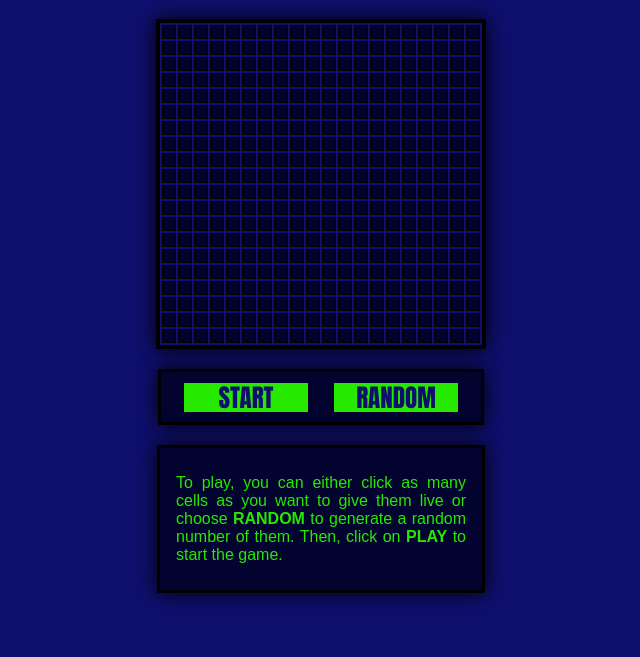
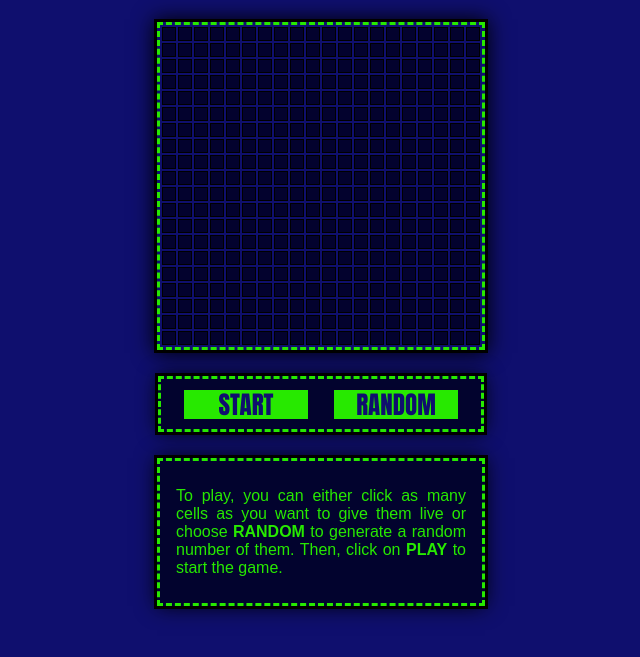
Before and after one commit to alejandromachin/202201-W2CW-alejandro-rodriguez-, a website: page index.html in a window 1280 px wide. Shown: the part 89-746 px from the top of the page, without its empty margins (319-959 px from the left). Drawn offline with Linux system fonts and the light colour scheme.

Commit message:
added dashed outline to html elements

```diff
--- a/index.html
+++ b/index.html
@@ -14,8 +14,11 @@
       <img class="header_image" src="images/HEADER.png" alt="logo" />
       <!-- <h1>GAMEofLIFE</h1> -->
     </header>
+
     <main class="main-panel">
       <section class="board"></section>
+
+      <div class="border">
         <div class="control-panel">
           <div class="play">
             <button id="start" class="control-panel__button">START</button>
@@ -25,13 +28,16 @@
             <button class="control-panel__button">RESTART</button>
           </div>
         </div>
+      </div>
+      <div class="border">
         <div class="instructions">
           <p>
             To play, you can either click as many cells as you want to give them
-          live or choose <span class="strong">RANDOM</span> to generate a random
-          number of them. Then, click on <span class="strong">PLAY</span> to
-          start the game.
+            live or choose <span class="strong">RANDOM</span> to generate a
+            random number of them. Then, click on
+            <span class="strong">PLAY</span> to start the game.
           </p>
+        </div>
       </div>
     </main>
     <footer></footer>
--- a/styles/style.css
+++ b/styles/style.css
@@ -10,7 +10,7 @@ tr {
   height: 10px;
 }
 table {
-  border: 1px solid black;
+  border: 3px dashed #27e900;
 }
 html {
   box-sizing: border-box;
@@ -67,7 +67,8 @@ html {
   flex-direction: row;
   width: 320px;
   height: 50px;
-  border: 3px solid black;
+  border: 3px dashed #27e900;
+
   background-color: #02032e;
   box-shadow: 0 0 20px #000;
 }
@@ -116,7 +117,8 @@ td.dead {
   width: 302px;
   display: flex;
   justify-content: space-around;
-  border: 3px solid black;
+  border: 3px dashed #27e900;
+
   box-shadow: 0 0 20px #000;
   background-color: #02032e;
 }
@@ -126,3 +128,8 @@ td.dead {
 .instructions span {
   font-weight: 900;
 }
+
+.border {
+  height: 100%;
+  border: 3px solid black;
+}
```
Lines whose indentation alone changed are shown as unchanged.
